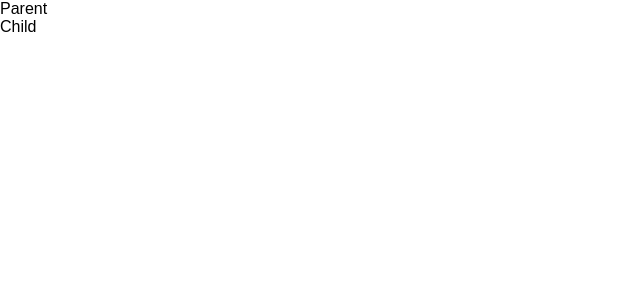
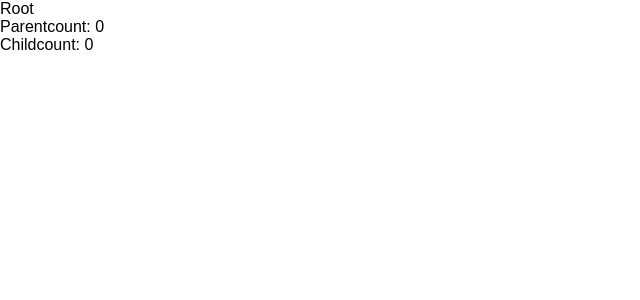
Before and after one commit to namnani/edu-react-basic, a React (Create React App) app: page / in a window 1280 px wide. Shown: the top 300 px of the page, without its empty margins (0-640 px from the left). Built offline with nearby package versions, Linux system fonts and the light colour scheme.

Commit message:
Add lifecycle example

```diff
--- a/src/Root.js
+++ b/src/Root.js
@@ -0,0 +1,24 @@
+import React, { Component } from 'react';
+import Parent from './lifeCycle/Parent'
+
+class Root extends Component {
+  constructor() {
+    super();
+    this.state = { count: 0 };
+  }
+
+  onClick = () => {
+    this.setState({ count: this.state.count + 1 })
+  }
+
+  render() {
+    return (
+      <div>
+        <div onClick={this.onClick}>Root</div>
+        <Parent count={this.state.count} />
+      </div>
+    )
+  }
+}
+
+export default Root;
--- a/src/index.js
+++ b/src/index.js
@@ -1,13 +1,13 @@
 import React from 'react';
 import ReactDOM from 'react-dom';
-import App from './App';
+// import App from './App';
+import Root from './Root'
 import './index.css';
 import jsx from './jsx/jsx'
-import Parent from './lifeCycle/Parent'
 
 window.jsx = jsx;
 
 ReactDOM.render(
-  <Parent />,
+  <Root />,
   document.getElementById('root')
 );
--- a/src/lifeCycle/Child.js
+++ b/src/lifeCycle/Child.js
@@ -29,6 +29,7 @@ class Child extends Component {
 
     shouldComponentUpdate() {
         log(componentName, 'shouldComponentUpdate');
+        return true;
     }
 
     componentWillUpdate() {
@@ -44,7 +45,12 @@ class Child extends Component {
 
     render() {
         log(componentName, 'render');
-        return <div>{componentName}</div>;
+        return (
+          <div>
+            <span>{componentName}</span>
+            <span>count: {this.props.count}</span>
+          </div>
+        );
     }
 }
 
--- a/src/lifeCycle/Parent.js
+++ b/src/lifeCycle/Parent.js
@@ -30,6 +30,7 @@ class Parent extends Component {
 
     shouldComponentUpdate() {
         log(componentName, 'shouldComponentUpdate');
+        return true;
     }
 
     componentWillUpdate() {
@@ -47,10 +48,11 @@ class Parent extends Component {
         log(componentName, 'render');
         return (
             <div>
-                {componentName}
-                <Child love='infinite' />
+            <span>{componentName}</span>
+            <span>count: {this.props.count}</span>
+            <Child count={this.props.count} />
             </div>
-        )
+        );
     }
 }
 
```
